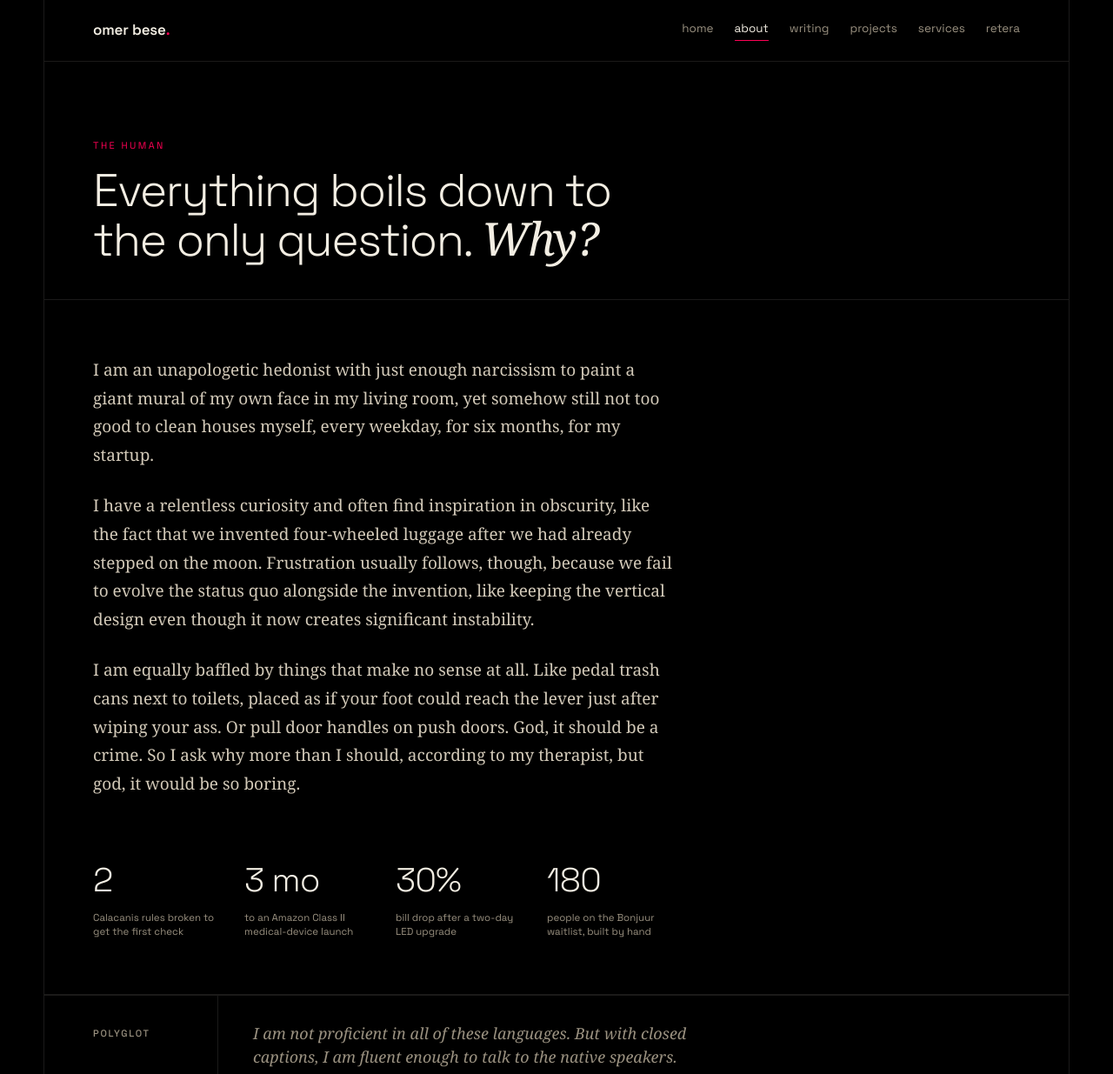
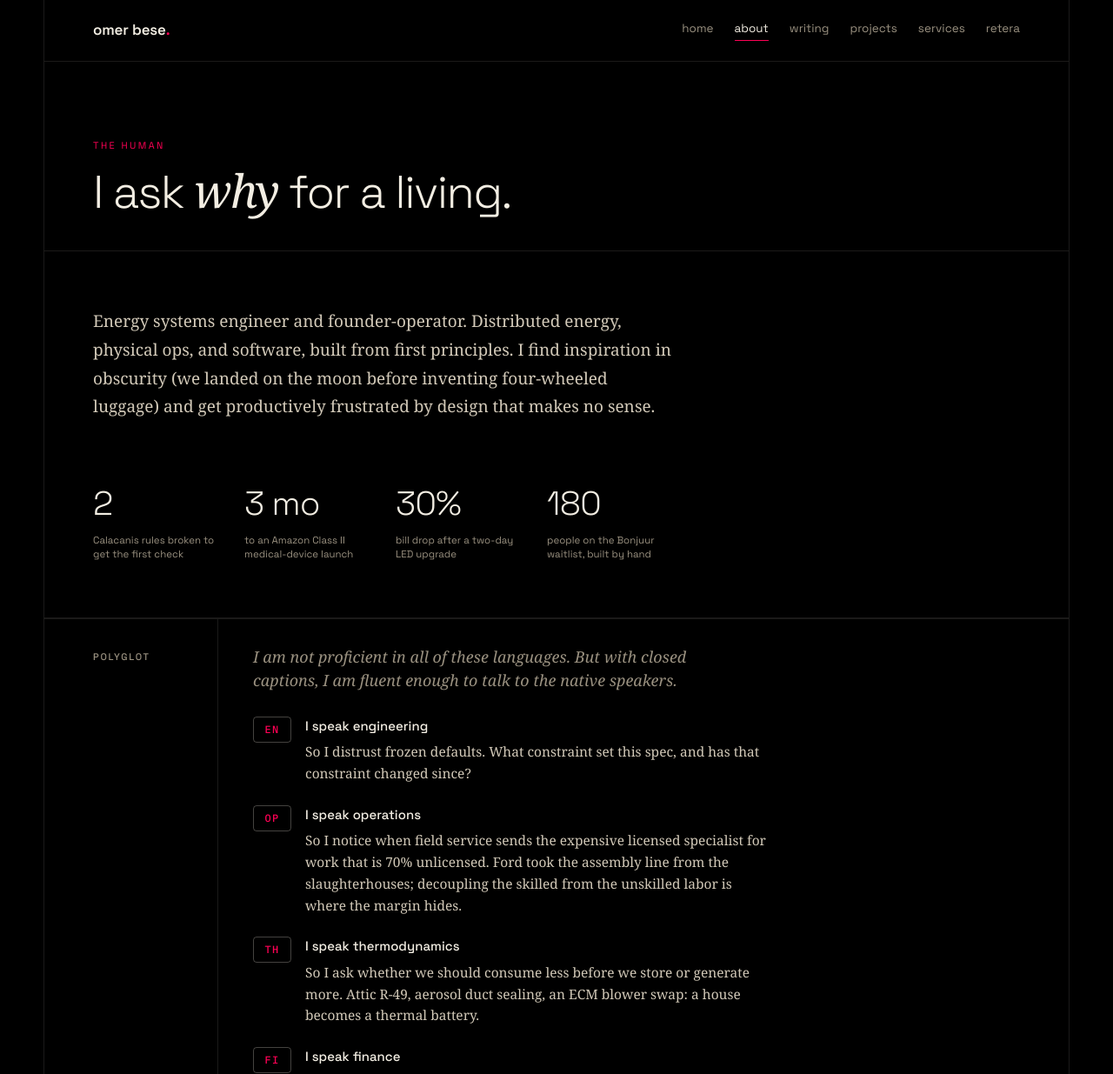
Before and after one commit to mrbese/mrbese.github.io, an Astro site: page /about in a window 1280 px wide. Shown: the top 1235 px of the page at 87% size. Built offline with nearby package versions, Linux system fonts and the light colour scheme; Astro itself is replaced by a stand-in of ours.

Commit message:
content: set About intro to the energy positioning ("I ask why for a living")
Replaces the personal essay on /about with the concise energy blurb per
Omer. Personal essay remains in git history if we want it back elsewhere.

Co-Authored-By: Claude Opus 4.8 (1M context) <noreply@anthropic.com>
Claude-Session: https://claude.ai/code/session_01MUgbgHfRRetibyusEC7PKU

```diff
--- a/src/pages/about.astro
+++ b/src/pages/about.astro
@@ -12,28 +12,16 @@ import { stats } from '../data/stats.ts';
 >
   <div class="phead">
     <div class="eyebrow">the human</div>
-    <h1>Everything boils down to the only question. <span class="whyq">Why?</span></h1>
+    <h1>I ask <span class="whyq">why</span> for a living.</h1>
   </div>
 
   <section class="essay">
     <div class="prose">
       <p>
-        I am an unapologetic hedonist with just enough narcissism to paint a giant mural of my
-        own face in my living room, yet somehow still not too good to clean houses myself,
-        every weekday, for six months, for my startup.
-      </p>
-      <p>
-        I have a relentless curiosity and often find inspiration in obscurity, like the fact
-        that we invented four-wheeled luggage after we had already stepped on the moon.
-        Frustration usually follows, though, because we fail to evolve the status quo alongside
-        the invention, like keeping the vertical design even though it now creates significant
-        instability.
-      </p>
-      <p>
-        I am equally baffled by things that make no sense at all. Like pedal trash cans next to
-        toilets, placed as if your foot could reach the lever just after wiping your ass. Or
-        pull door handles on push doors. God, it should be a crime. So I ask why more than I
-        should, according to my therapist, but god, it would be so boring.
+        Energy systems engineer and founder-operator. Distributed energy, physical ops, and
+        software, built from first principles. I find inspiration in obscurity (we landed on
+        the moon before inventing four-wheeled luggage) and get productively frustrated by
+        design that makes no sense.
       </p>
     </div>
     <div class="stats">
```
